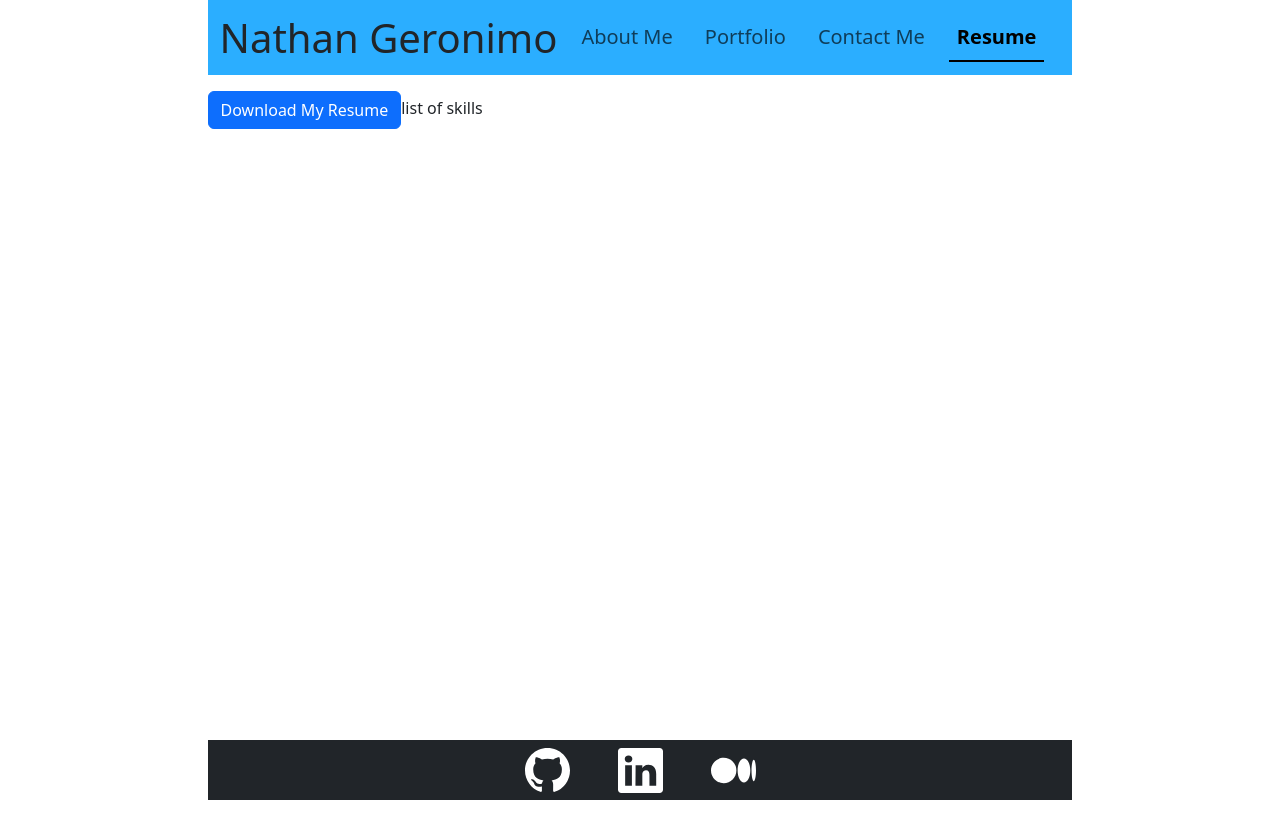
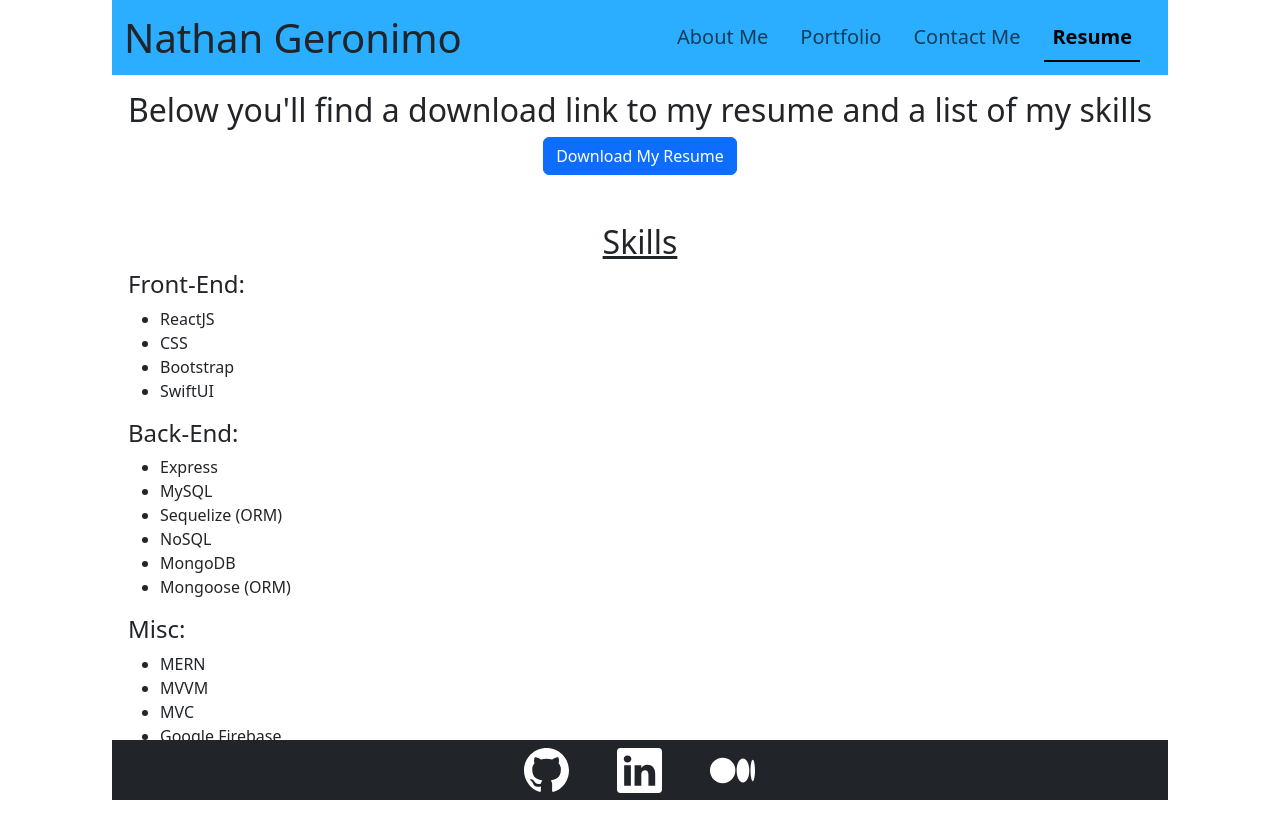
Before and after one commit to nathangero/portfolio-react, a React (Vite) app: page /resume in a window 1280 px wide. Shown: the top 838 px of the page. Before the commit the page ends 816 px from the top, so only its background shows below. Built offline with nearby package versions, Linux system fonts and the light colour scheme.

Commit message:
implement showing skills

```diff
--- a/src/pages/ResumePage.jsx
+++ b/src/pages/ResumePage.jsx
@@ -1,6 +1,42 @@
 
 
 export default function ResumePage() {
+
+
+    const skills = {
+        frontend: [
+            "ReactJS",
+            "CSS",
+            "Bootstrap",
+            "SwiftUI"
+        ],
+        backend: [
+            "Express",
+            "MySQL",
+            "Sequelize (ORM)",
+            "NoSQL",
+            "MongoDB",
+            "Mongoose (ORM)",
+        ],
+        misc: [
+            "MERN",
+            "MVVM",
+            "MVC",
+            "Google Firebase",
+            "Xcode",
+        ]
+    }
+
+
+    const frontendItems = skills.frontend.map((skill, index) => {
+        return <li key={index}>{skill}</li>
+    })
+    const backendItems = skills.backend.map((skill, index) => {
+        return <li key={index}>{skill}</li>
+    })
+    const miscItems = skills.misc.map((skill, index) => {
+        return <li key={index}>{skill}</li>
+    })
 
 
     const onClickDownloadResume = () => {
@@ -17,10 +53,32 @@ export default function ResumePage() {
     };
 
     return (
-        <div>
-            <button className="btn btn-primary" type="button" onClick={ onClickDownloadResume }>Download My Resume</button>
+        <section className="m-3">
+            <h2>Below you&apos;ll find a download link to my resume and a list of my skills</h2>
+            <div className="text-center">
+                <button className="btn btn-primary" type="button" onClick={onClickDownloadResume}>Download My Resume</button>
+            </div>
 
-            list of skills
-        </div>
+            <br /><br />
+
+            <div className="text-center">
+                <h3 className="text-decoration-underline fs-2">Skills</h3>
+            </div>
+
+            <h4>Front-End:</h4>
+            <ul>
+                {frontendItems}
+            </ul>
+
+            <h4>Back-End:</h4>
+            <ul>
+                {backendItems}
+            </ul>
+
+            <h4>Misc:</h4>
+            <ul>
+                {miscItems}
+            </ul>
+        </section>
     )
 }
```
